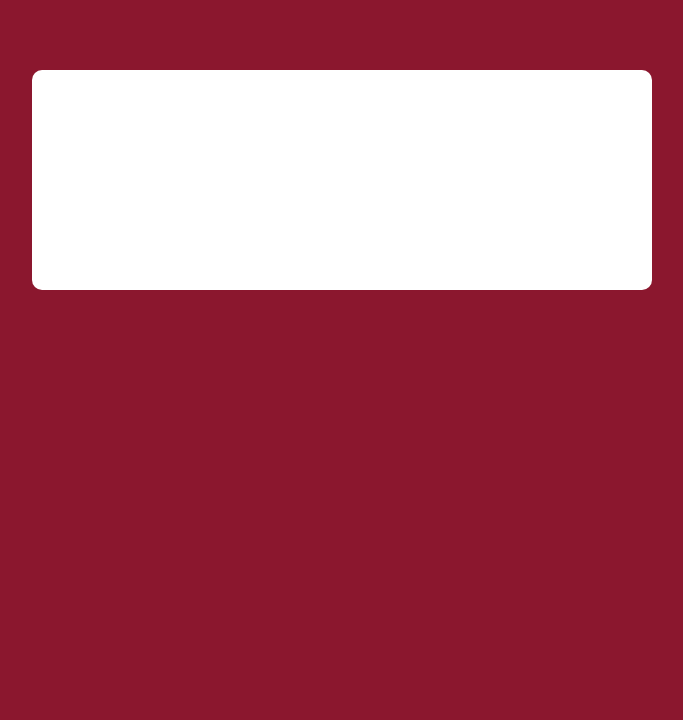
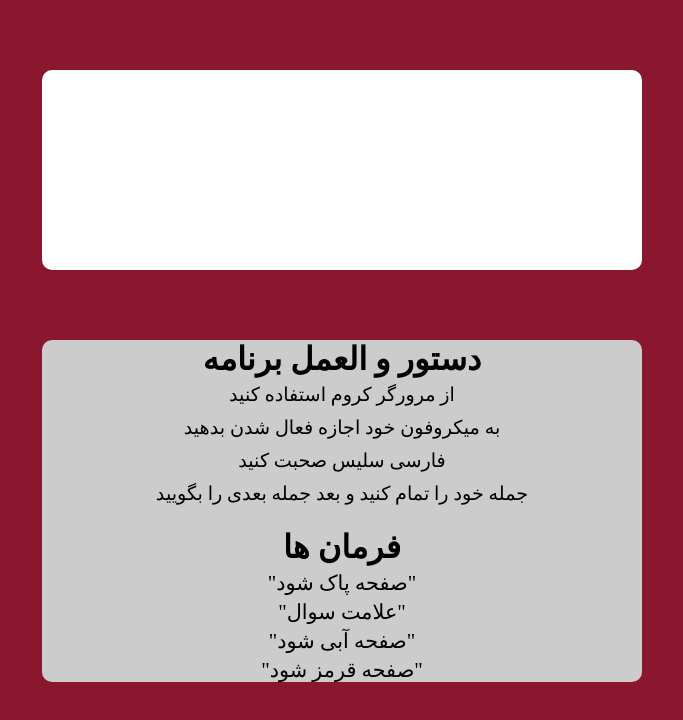
Before and after one commit to soobhhann/Talk-app, a plain HTML site: page index.html in a window 1280 px wide. Shown: the whole page, without its empty margins (298-981 px from the left). Drawn offline with Linux system fonts and the light colour scheme.

Commit message:
its done

```diff
--- a/app.js
+++ b/app.js
@@ -28,7 +28,18 @@ window.SpeechRecognition =
         }
 
         if(res.includes("صفحه آبی شود")){
-            document.body.style = `background: blue`
+            document.body.style = `background: darkblue`
+            res = res.replace("صفحه آبی شود", "")
+        }
+
+        if(res.includes("صفحه قرمز شود")){
+            document.body.style = `background: rgb(139, 23, 46)`
+            res = res.replace("صفحه قرمز شود", "")
+        }
+
+        if(res.includes("صفحه پاک شود")){
+            res = res.replace("صفحه پاک شود", "")
+            p.innerHTML = ""
         }
 
         span.textContent = res + " "
--- a/index.html
+++ b/index.html
@@ -8,8 +8,24 @@
 </head>
 <body>
     <div class="container">
+    </div>
 
+    <div class="inform">
+        <h1>دستور و العمل برنامه</h1>
+        <ol>
+            <li>از مرورگر کروم استفاده کنید</li>
+            <li>به میکروفون خود اجازه فعال شدن بدهید</li>
+            <li>فارسی سلیس صحبت کنید</li>
+            <li>جمله خود را تمام کنید و بعد جمله بعدی را بگویید</li>
+        </ol>
+        <br>
+        <h1>فرمان ها</h1>
+        <p>"صفحه پاک شود"</p>
+        <p>"علامت سوال"</p>
+        <p>"صفحه آبی شود"</p>
+        <p>"صفحه قرمز شود"</p>
     </div>
+
     <script src="./app.js"></script>
 </body>
 </html>
--- a/style.css
+++ b/style.css
@@ -1,3 +1,8 @@
+*{
+    margin: 0;
+    padding: 0;
+    box-sizing: border-box;
+}
 body{
     background: rgb(139, 23, 46);
     min-height: 100vh;
@@ -13,8 +18,28 @@ body{
     padding: 10px;
 }
 
+.inform{
+    width: 600px;
+    min-height: 200px;
+    background-color: #ccc;
+    margin: auto;
+    border-radius: 10px;
+    text-align: center;
+}
+.inform p{
+    padding-top: 5px;
+    font-size: 1.3rem;
+}
+ol{
+    list-style-type: none;
+}
+li{
+    font-size: 1.2rem;
+    padding: 5px;
+}
+
 @media screen and (max-width: 995px){
-    .container{
+    .container, .inform{
         width: 95%;
     }
 }
```
